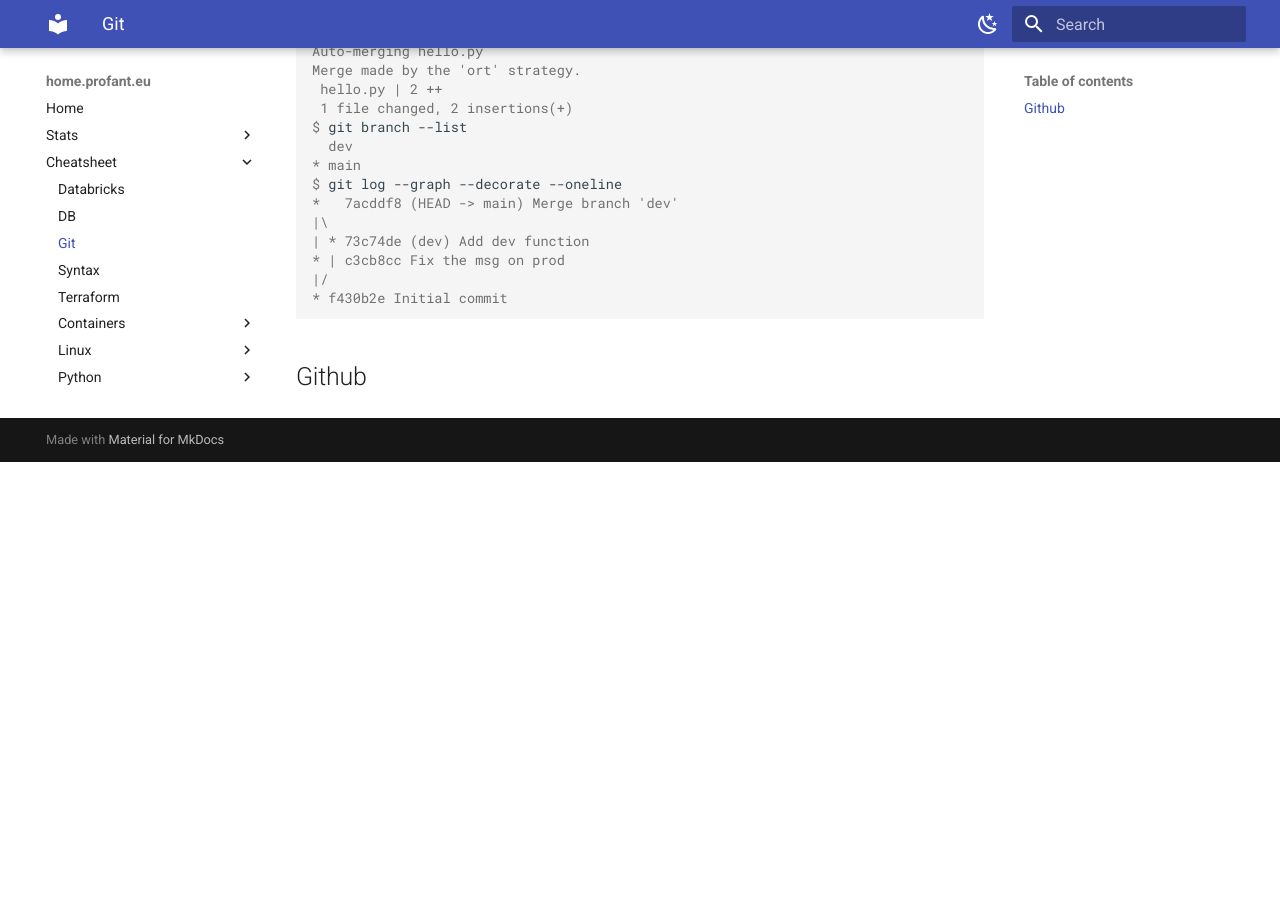
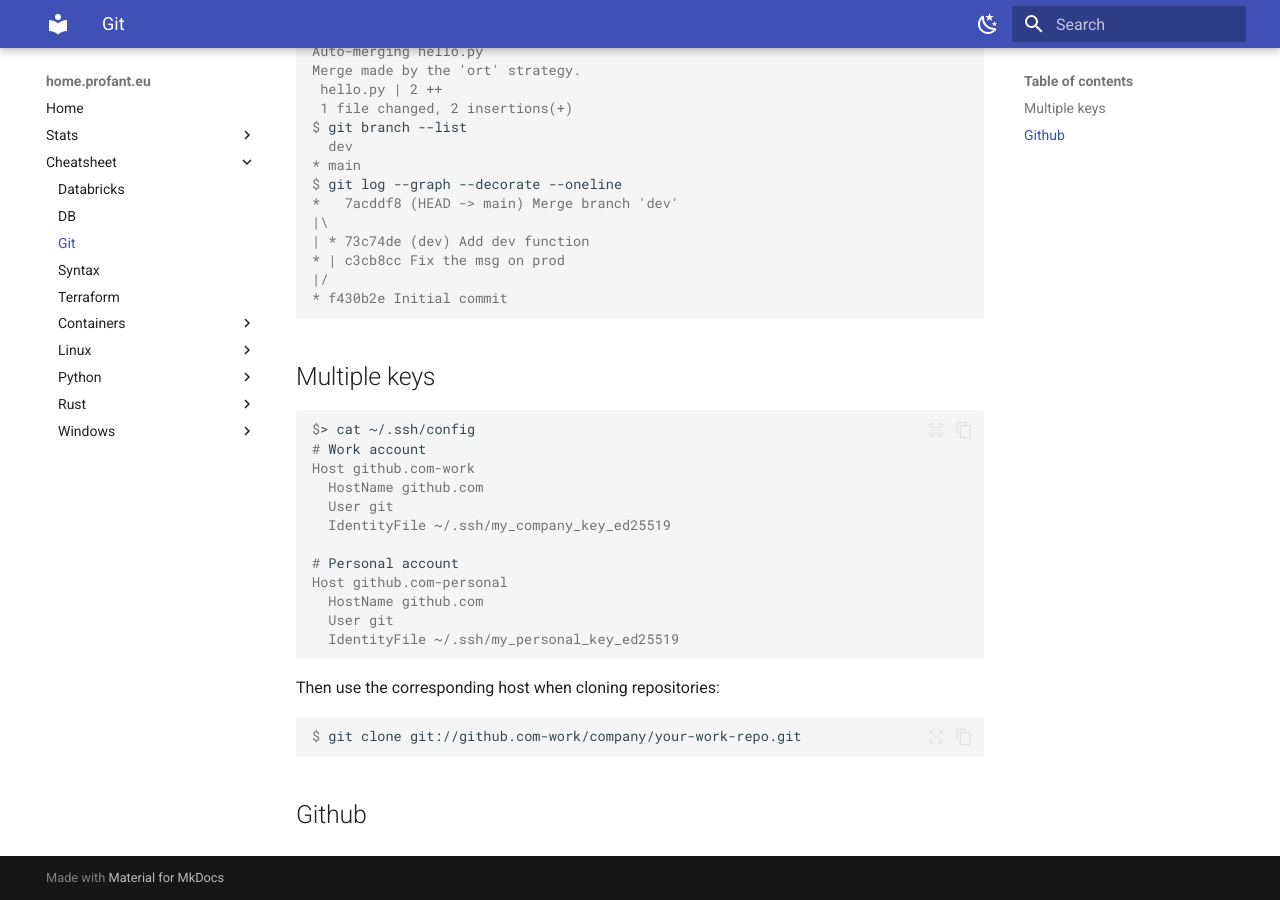
Before and after one commit to Kedrigern/home.profant.eu, an MkDocs documentation site: the page built from docs/cheatsheet/git.md, in a window 1280 px wide and 900 px high, scrolled down 756 px. Built offline with MkDocs 1.6.1 and Material for MkDocs 9.7.7, drawn with Linux system fonts in a browser that asks for light colours; before the commit the page ends 1218 px from its top, so only the background shows below that.

Commit message:
feat: flatpak, rust, windows

````diff
--- a/docs/cheatsheet/git.md
+++ b/docs/cheatsheet/git.md
@@ -50,4 +50,27 @@ $ git log --graph --decorate --oneline
 * f430b2e Initial commit
 ```
 
+## Multiple keys
+
+```console
+$> cat ~/.ssh/config
+# Work account
+Host github.com-work
+  HostName github.com
+  User git
+  IdentityFile ~/.ssh/my_company_key_ed25519
+
+# Personal account
+Host github.com-personal
+  HostName github.com
+  User git
+  IdentityFile ~/.ssh/my_personal_key_ed25519
+```
+
+Then use the corresponding host when cloning repositories:
+
+```console
+$ git clone git://github.com-work/company/your-work-repo.git
+```
+
 ## Github
--- /dev/null
+++ b/docs/cheatsheet/rust/syntax.md
@@ -0,0 +1 @@
+# Rust syntax
````
Also changed, not shown: docs/cheatsheet/linux/app.md (+11 -7 lines), docs/cheatsheet/linux/flatpak.md (added, +21 -0 lines), docs/cheatsheet/rust/index.md (added, +36 -0 lines), docs/cheatsheet/windows/index.md (added, +11 -0 lines).
